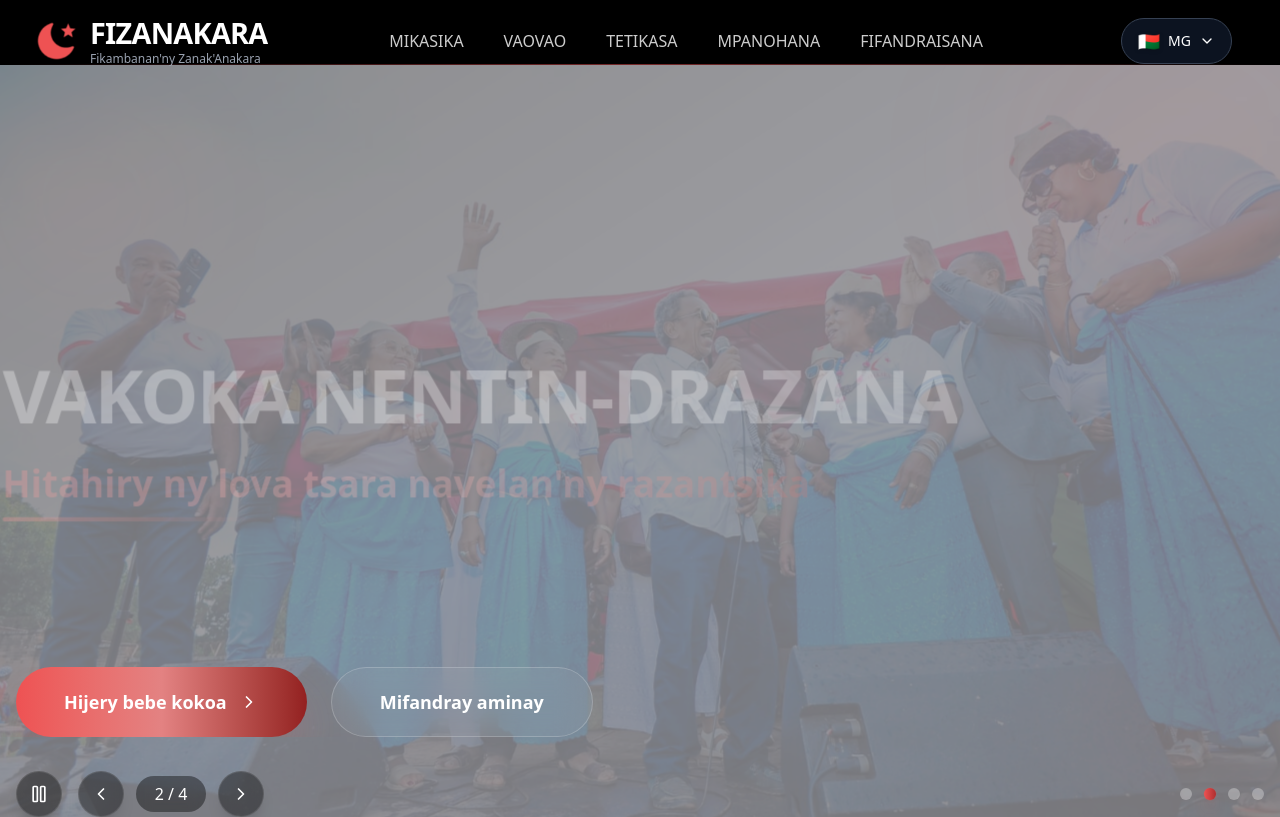
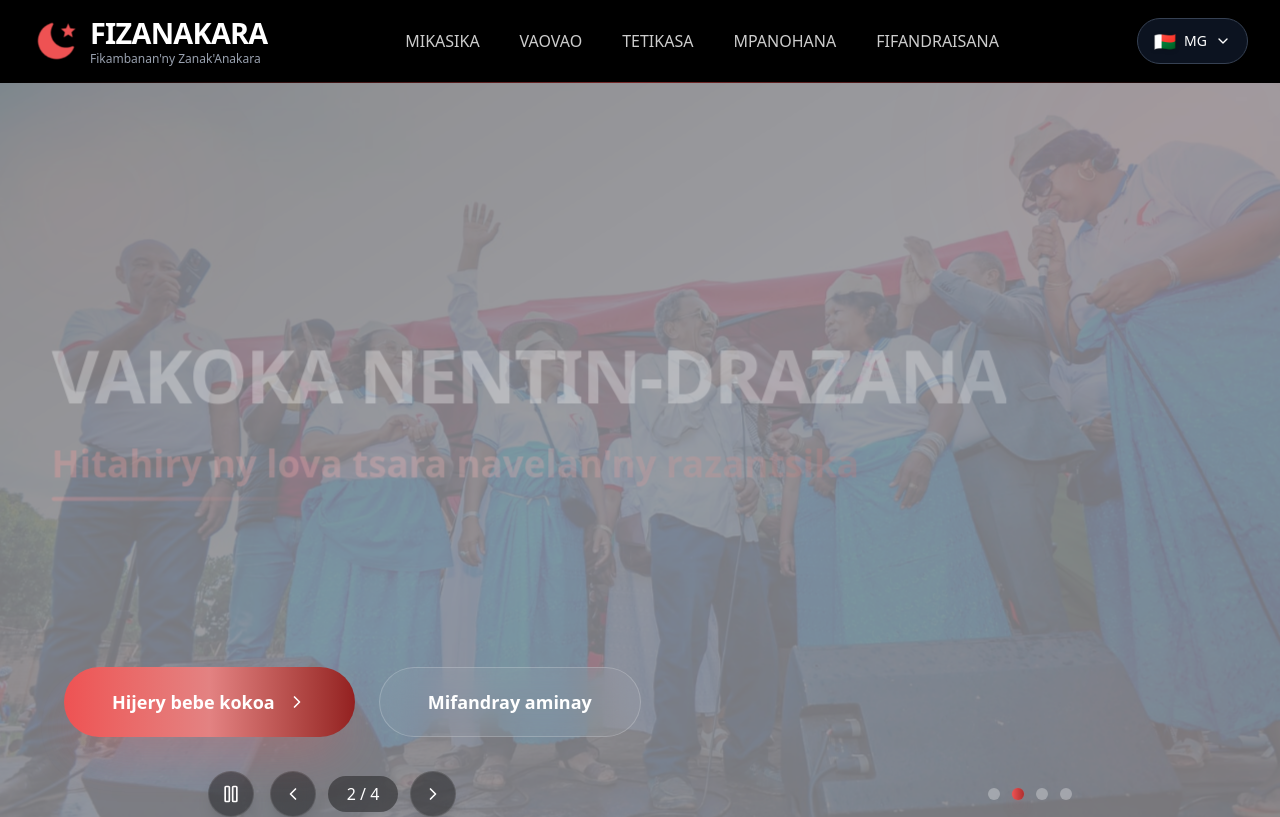
Before and after one commit to nassaigael/website, a React (Vite) app: page / in a window 1280 px wide. Shown: the top 817 px of the page. Built offline with nearby package versions, Linux system fonts and the light colour scheme.

Commit message:
fix(ui): improve layout and styles across multiple components

```diff
--- a/src/App.tsx
+++ b/src/App.tsx
@@ -1,3 +1,4 @@
+// App.tsx
 import { BrowserRouter as Router, Routes, Route } from 'react-router-dom';
 import { LanguageProvider } from './contexts/LanguageContext';
 import Header from './components/layout/Header';
@@ -13,19 +14,14 @@
 import ProjectsPage from './pages/ProjectsPage';
 import AboutPage from './pages/AboutPage';
 
-
 function App() {
   return (
     <LanguageProvider>
       <Router>
         <div className="min-h-screen flex flex-col bg-white">
           <Header />
-          <main className="grow"
-            style={{
-              paddingTop: '65px',
-              paddingBottom: 0,
-              margin: 0
-            }}>
+          {/* Un seul point de contrôle pour le padding du header */}
+          <main className="grow pt-16.25">
             <Routes>
               <Route path="/" element={<HomePage />} />
               <Route path="/about" element={<AboutPage />} />
@@ -35,8 +31,6 @@
               <Route path="/news/:id" element={<NewsDetail />} />
               <Route path="/projects" element={<ProjectsPage />} />
               <Route path="/projects/:id" element={<ProjectDetail />} />
-
-              {/* Redirection pour les routes inconnues */}
               <Route path="*" element={<HomePage />} />
             </Routes>
           </main>
--- a/src/index.css
+++ b/src/index.css
@@ -53,114 +53,19 @@
   -moz-osx-font-smoothing: grayscale;
 }
 
-/* Assurer que les images et vidéos sont responsives */
 img, video {
   max-width: 100%;
   height: auto;
 }
 
-/* Amélioration de la typographie responsive */
 h1, h2, h3, h4, h5, h6 {
   line-height: 1.2;
 }
 
-/* Scrollbar personnalisée */
-::-webkit-scrollbar {
-  width: 10px;
+html, body {
+  overflow-x: hidden;
 }
 
-::-webkit-scrollbar-track {
-  background: #f1f1f1;
+.absolute.-top-40.-right-40 {
+  max-width: none;
 }
-
-::-webkit-scrollbar-thumb {
-  background: #ee5253;
-  border-radius: 9999px;
-}
-
-::-webkit-scrollbar-thumb:hover {
-  background: #d94645;
-}
-
-/* Focus styles accessibles */
-:focus-visible {
-  outline: 2px solid #ee5253;
-  outline-offset: 2px;
-}
-
-
-/* SOLUTION COMPLÈTE - À COPIER DANS index.css */
-
-html, body {
-  overflow-x: hidden !important;
-  width: 100% !important;
-  margin: 0 !important;
-  padding: 0 !important;
-}
-
-* {
-  max-width: 100% !important;
-  box-sizing: border-box !important;
-}
-
-header {
-  position: fixed !important;
-  top: 0 !important;
-  left: 0 !important;
-  right: 0 !important;
-  width: 100% !important;
-  height: 65px !important; /* Correspond à ton header */
-  z-index: 9999 !important;
-  background: black !important;
-}
-
-/* SOLUTION DÉFINITIVE */
-main {
-  padding-top: 65px !important;
-  position: relative !important;
-}
-
-main > div:first-child {
-  margin-top: 0 !important;
-  position: relative !important;
-  top: 0 !important;
-}
-
-/* Correction spécifique pour la page Home */
-.min-h-screen {
-  margin-top: 0 !important;
-  position: relative !important;
-}
-
-main {
-  padding-top: 65px !important; /* Correspond à la hauteur du header */
-  width: 100% !important;
-  overflow-x: hidden !important;
-}
-
-/* Cache le débordement de l'élément décoratif */
-.absolute.-top-40.-right-40 {
-  overflow: hidden !important;
-  max-width: none !important; /* Permet à l'élément décoratif de rester */
-}
-
-/* Pour les conteneurs */
-.container, [class*="container"] {
-  width: 100% !important;
-  max-width: 100% !important;
-  padding-left: 1rem !important;
-  padding-right: 1rem !important;
-  margin-left: auto !important;
-  margin-right: auto !important;
-  overflow-x: hidden !important;
-}
-
-/* Responsive */
-@media (max-width: 768px) {
-  header {
-    height: 65px !important;
-  }
-  main {
-    padding-top: 65px !important;
-  }
-}
--- a/src/pages/HomePage.tsx
+++ b/src/pages/HomePage.tsx
@@ -4,6 +4,7 @@
   Award, BookOpen, Heart as HeartIcon, Target,
   History, Star, Lightbulb, MapPin,
 } from 'lucide-react';
+import { useLocation } from 'react-router-dom'; // AJOUTER CET IMPORT
 
 // Import des composants
 import Carousel from '../components/sections/HomeCarousel';
@@ -23,16 +24,27 @@
 
 const HomePage = () => {
   const { language } = useLanguage();
+  const location = useLocation(); // AJOUTER CETTE LIGNE
 
   // Sélectionner le contenu en fonction de la langue
   const t: Content = content[language];
 
   return (
-    <div className="min-h-screen relative" style={{ top: 0 }}>      {/* Premium Carousel Section - Utilisation du composant séparé */}
-      <Carousel slides={carouselSlides} />
+    <div
+      className={`
+        min-h-screen
+        relative
+        overflow-x-hidden
+        ${location.pathname === '/' ? '' : 'pt-0'}
+      `}
+    >
+      {/* Premium Carousel Section - Avec conteneur sécurisé */}
+      <div className="w-full overflow-hidden">
+        <Carousel slides={carouselSlides} />
+      </div>
 
       {/* Stats Section */}
-      <section className="py-16 bg-linear-to-b from-white to-gray-50">
+      <section className="py-16 bg-linear-to-b from-white to-gray-50 overflow-hidden">
         <div className="container mx-auto px-4 sm:px-6 lg:px-8">
           <div className="grid grid-cols-2 lg:grid-cols-4 gap-8">
             {stats.map((stat, index) => {
@@ -64,9 +76,9 @@
 
       {/* About Fizanakara - Premium Section */}
       <section className="py-24 bg-white relative overflow-hidden">
-        {/* Background Elements */}
-        <div className="absolute top-0 right-0 w-64 h-64 bg-linear-to-bl from-[#ee5253]/5 to-transparent rounded-full blur-3xl"></div>
-        <div className="absolute bottom-0 left-0 w-96 h-96 bg-linear-to-tr from-[#932020]/5 to-transparent rounded-full blur-3xl"></div>
+        {/* Background Elements - AVEC max-w-none pour éviter le débordement */}
+        <div className="absolute top-0 right-0 w-64 h-64 bg-linear-to-bl from-[#ee5253]/5 to-transparent rounded-full blur-3xl max-w-none"></div>
+        <div className="absolute bottom-0 left-0 w-96 h-96 bg-linear-to-tr from-[#932020]/5 to-transparent rounded-full blur-3xl max-w-none"></div>
 
         <div className="container mx-auto px-4 sm:px-6 lg:px-8 relative z-10">
           <div className="grid lg:grid-cols-2 gap-16 items-start">
@@ -188,9 +200,9 @@
             >
               {/* Anakara Card */}
               <div className="bg-linear-to-br from-gray-900 via-gray-800 to-gray-900 rounded-3xl p-10 shadow-2xl relative overflow-hidden">
-                {/* Accent Elements */}
-                <div className="absolute top-0 right-0 w-32 h-32 bg-linear-to-bl from-[#ee5253]/20 to-transparent rounded-full blur-2xl"></div>
-                <div className="absolute -bottom-10 -left-10 w-40 h-40 bg-linear-to-tr from-[#932020]/10 to-transparent rounded-full blur-2xl"></div>
+                {/* Accent Elements - AVEC max-w-none */}
+                <div className="absolute top-0 right-0 w-32 h-32 bg-linear-to-bl from-[#ee5253]/20 to-transparent rounded-full blur-2xl max-w-none"></div>
+                <div className="absolute -bottom-10 -left-10 w-40 h-40 bg-linear-to-tr from-[#932020]/10 to-transparent rounded-full blur-2xl max-w-none"></div>
 
                 <div className="relative z-10">
                   {/* Header */}
@@ -298,7 +310,7 @@
       </section>
 
       {/* Projects Section */}
-      <section className="py-20 bg-linear-to-b from-white to-gray-50">
+      <section className="py-20 bg-linear-to-b from-white to-gray-50 overflow-hidden">
         <div className="container mx-auto px-4 sm:px-6 lg:px-8">
           <motion.div
             initial={{ opacity: 0, y: 30 }}
@@ -347,10 +359,11 @@
           </div>
         </div>
       </section>
+
       <OfficeSection />
 
       {/* Call to Action */}
-      <section className="py-20 bg-linear-to-r from-gray-900 to-black text-white">
+      <section className="py-20 bg-linear-to-r from-gray-900 to-black text-white overflow-hidden">
         <div className="container mx-auto px-4 sm:px-6 lg:px-8 text-center">
           <motion.div
             initial={{ opacity: 0, scale: 0.95 }}
--- a/src/pages/ProjectDetail.tsx
+++ b/src/pages/ProjectDetail.tsx
@@ -168,9 +168,7 @@
   const config = categoryConfig[project.category];
   const status = statusConfig[project.status];
 
-  // ============================================
   // LOGOS PARTENAIRES - UNIQUEMENT ROUGE
-  // ============================================
   const getPartnerLogo = (partner: string) => {
     const logos: Record<string, { icon: JSX.Element; bg: string }> = {
       'Ministère de l\'Éducation': {
@@ -256,7 +254,7 @@
     <motion.div
       initial={{ opacity: 0 }}
       animate={{ opacity: 1 }}
-      className="min-h-screen bg-white dark:bg-[#1e293b] pt-20 md:pt-24 pb-16 md:pb-20"
+      className="min-h-screen bg-white dark:bg-[#1e293b] pb-16 md:pb-20"
     >
       {/* MODAL GALERIE */}
       <AnimatePresence>
--- a/src/pages/ProjectsPage.tsx
+++ b/src/pages/ProjectsPage.tsx
@@ -1,5 +1,6 @@
 import { useState } from 'react';
 import { motion } from 'framer-motion';
+import { useLocation } from 'react-router-dom';
 import {
   Search,
   TrendingUp,
@@ -14,6 +15,7 @@
 import NoResultsState from '../components/states/NoResultsState';
 
 const ProjectsPage = () => {
+  const location = useLocation();
   const { language } = useLanguage();
   const t = projectsData[language];
 
@@ -47,7 +49,9 @@
     <motion.div
       initial={{ opacity: 0 }}
       animate={{ opacity: 1 }}
-      className="min-h-screen bg-white dark:bg-[#1e293b] pt-20 md:pt-24 pb-16 md:pb-32"
+      className={`min-h-screen bg-white dark:bg-[#1e293b] pb-16 md:pb-32 ${
+        location.pathname === '/projects' ? 'pt-0!' : ''
+      }`}
     >
       <div className="w-full max-w-7xl mx-auto px-4 sm:px-6 lg:px-8">
         {/* HERO SECTION */}
@@ -57,9 +61,9 @@
           transition={{ duration: 0.8 }}
           className="relative mb-16 md:mb-20"
         >
-          {/* Background Elements */}
-          <div className="absolute -top-24 -right-24 w-64 h-64 md:w-96 md:h-96 bg-[#ee5253]/5 rounded-full blur-3xl" />
-          <div className="absolute -bottom-24 -left-24 w-64 h-64 md:w-96 md:h-96 bg-[#932020]/5 rounded-full blur-3xl" />
+          {/* Background Elements - avec max-w-none pour éviter le débordement */}
+          <div className="absolute -top-24 -right-24 w-64 h-64 md:w-96 md:h-96 bg-[#ee5253]/5 rounded-full blur-3xl max-w-none" />
+          <div className="absolute -bottom-24 -left-24 w-64 h-64 md:w-96 md:h-96 bg-[#932020]/5 rounded-full blur-3xl max-w-none" />
 
           <div className="relative z-10 text-center">
             {/* Main Title */}
@@ -202,7 +206,6 @@
                 ? 'border-[#ee5253] shadow-xl shadow-[#ee5253]/20'
                 : 'border-gray-200 dark:border-gray-700 hover:border-gray-300 dark:hover:border-gray-600'
             }`}>
-
               {/* Icône de recherche */}
               <div className="absolute left-5 top-1/2 transform -translate-y-1/2">
                 <div className={`p-1 rounded-lg transition-all duration-300 ${isSearchFocused ? 'bg-[#ee5253]/10' : ''}`}>
@@ -259,8 +262,8 @@
                 {!searchTerm && (
                   <h3 className="text-2xl sm:text-3xl md:text-4xl font-bold text-gray-900 dark:text-white mb-8 md:mb-12 text-center">
                     {language === 'mg' ? 'Tetikasa rehetra' :
-                     language === 'fr' ? 'Tous les projets' :
-                     'All projects'}
+                      language === 'fr' ? 'Tous les projets' :
+                        'All projects'}
                   </h3>
                 )}
 
```
